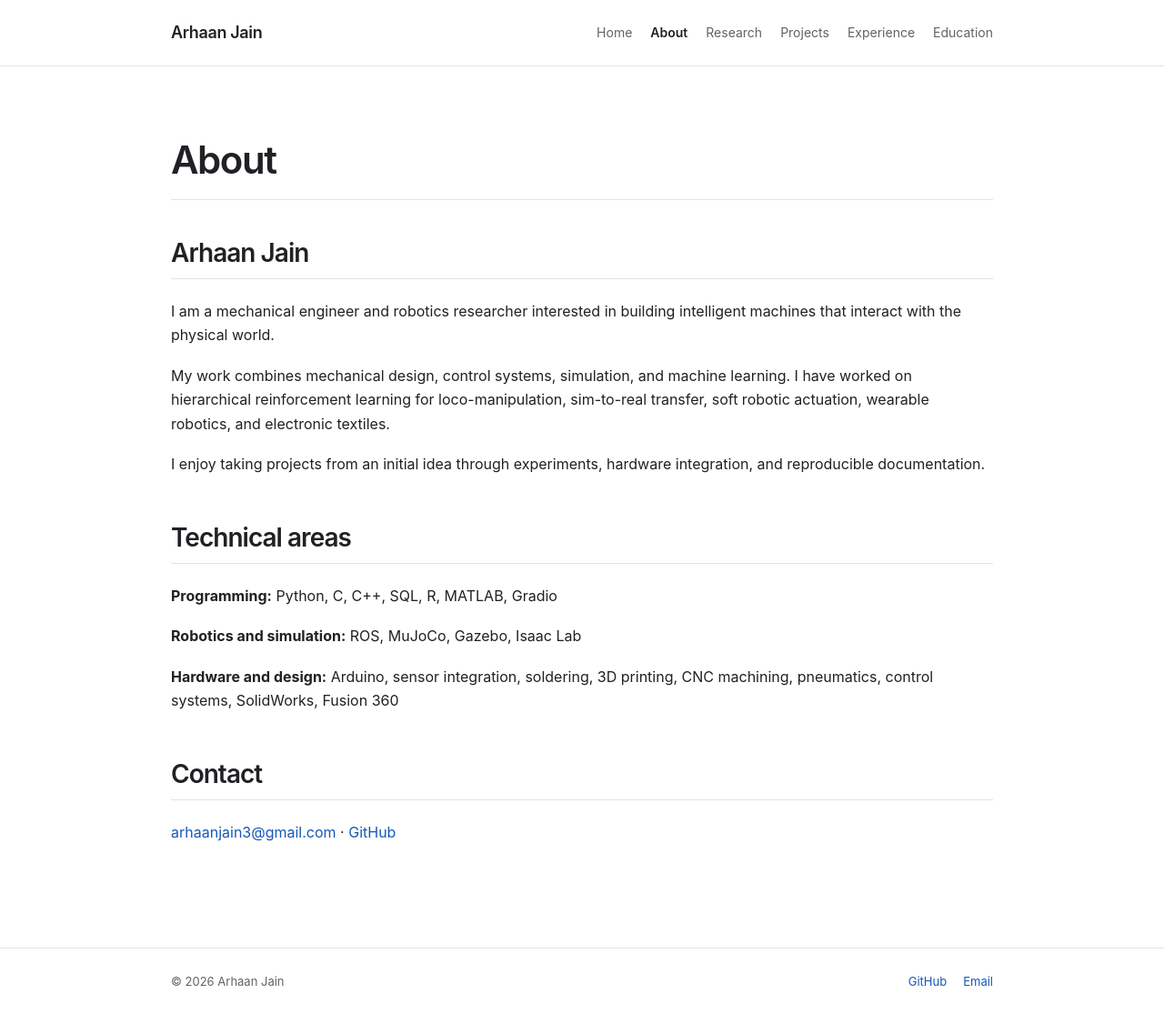
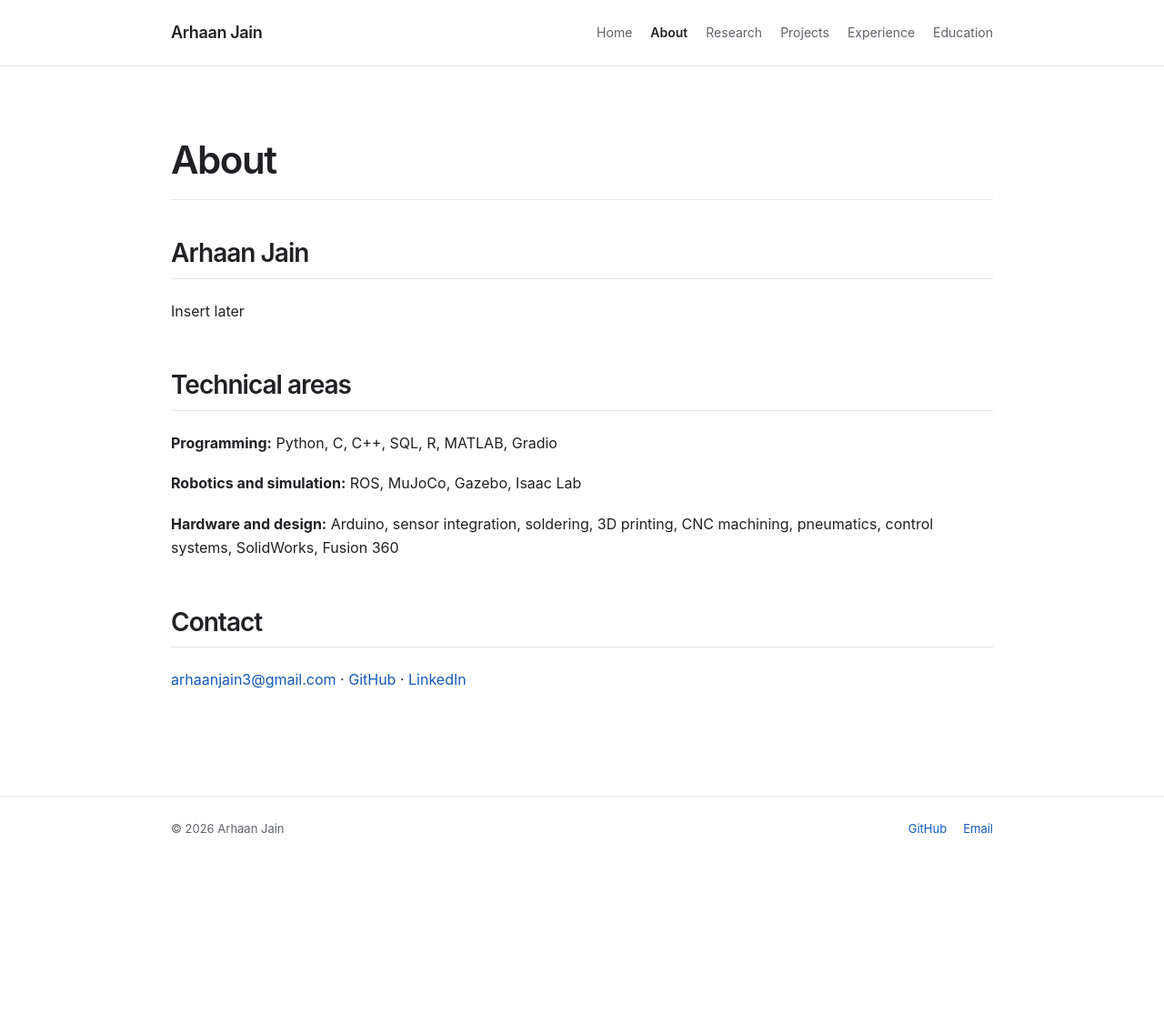
Before and after one commit to Gokuussg/arhaanjain.github.io, a Jekyll site: the page built from about.md, in a window 1280 px wide. Shown: the whole page at 91% size. Built offline with Jekyll 4.4.1, drawn with Linux system fonts in a browser that asks for light colours; after the commit the page ends 948 px from its top, so only the background shows below that.

Commit message:
Create simple multi-page portfolio site

```diff
--- a/about.md
+++ b/about.md
@@ -7,11 +7,7 @@ title: About
 
 ## Arhaan Jain
 
-I am a mechanical engineer and robotics researcher interested in building intelligent machines that interact with the physical world.
-
-My work combines mechanical design, control systems, simulation, and machine learning. I have worked on hierarchical reinforcement learning for loco-manipulation, sim-to-real transfer, soft robotic actuation, wearable robotics, and electronic textiles.
-
-I enjoy taking projects from an initial idea through experiments, hardware integration, and reproducible documentation.
+Insert later
 
 ## Technical areas
 
@@ -23,4 +19,4 @@ I enjoy taking projects from an initial idea through experiments, hardware integ
 
 ## Contact
 
-[arhaanjain3@gmail.com](mailto:arhaanjain3@gmail.com) · [GitHub](https://github.com/Gokuussg)
+[arhaanjain3@gmail.com](mailto:arhaanjain3@gmail.com) · [GitHub](https://github.com/Gokuussg) · [LinkedIn](https://www.linkedin.com/in/arhaanjain/)
```
Also changed, not shown: education.md (+0 -5 lines), experience.md (+0 -6 lines).
